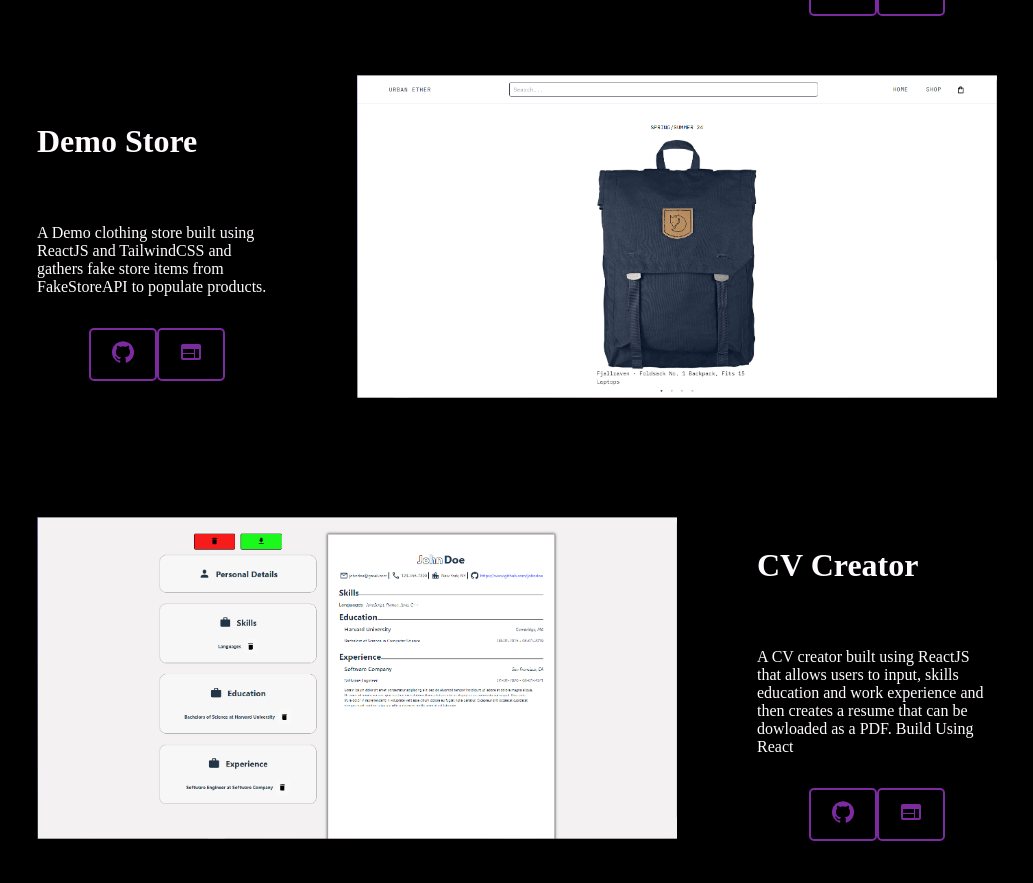
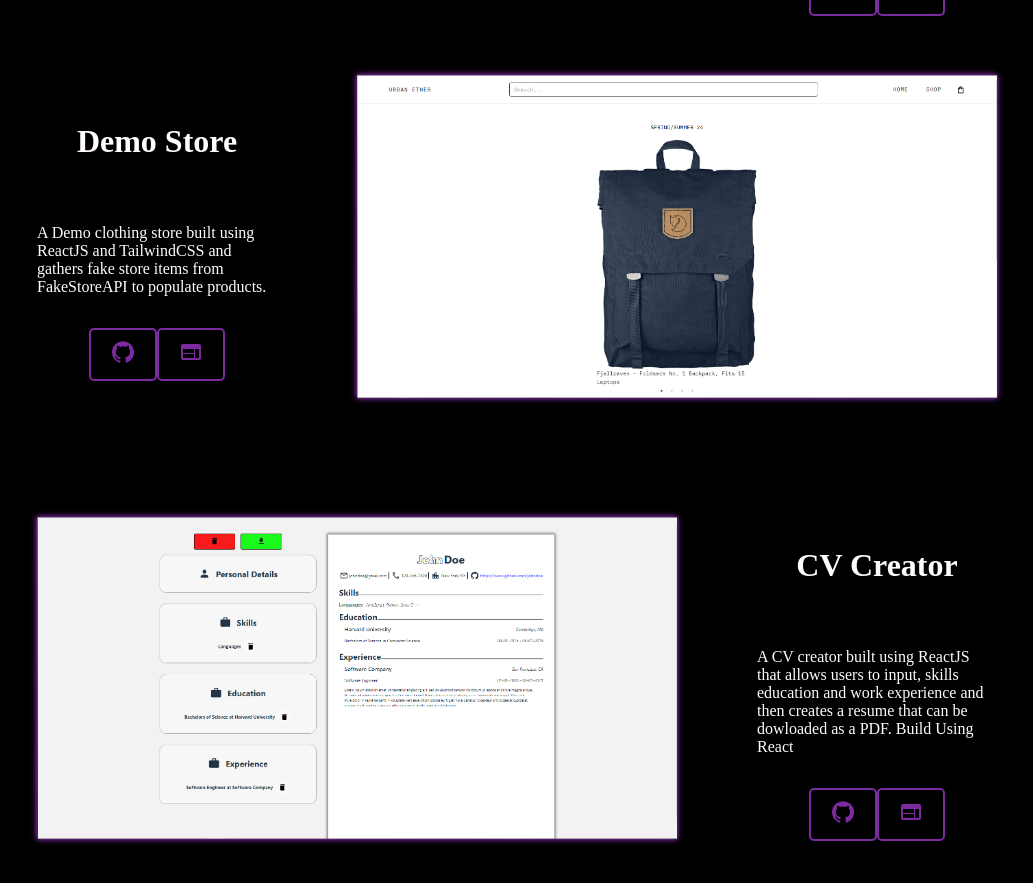
Before and after one commit to KrystianRusin/portfolio-website, a React (Vite) app in the folder client/: page / in a window 1280 px wide. Shown: the part 3364-4247 px from the top of the page, without its empty margins (123-1156 px from the left). Built offline with nearby package versions, Linux system fonts and the light colour scheme.

Commit message:
added border to images in project card

```diff
--- a/client/src/styles/ProjectCard.css
+++ b/client/src/styles/ProjectCard.css
@@ -12,6 +12,8 @@
 
 .project-card h3 {
   font-size: 2rem;
+  align-self: center;
+  justify-self: center;
 }
 
 .project-card-main-content {
@@ -33,6 +35,9 @@
 .project-img {
   width: 40rem;
   height: auto;
+  box-shadow: 0 0 10px 0 #000000;
+  animation: glowing 2s infinite;
+  z-index: 1;
 }
 
 .desc-container {
@@ -70,3 +75,15 @@
     0 0 20px var(--highlight-color), 0 0 25px var(--highlight-color),
     0 0 35px var(--highlight-color);
 }
+
+@keyframes glowing {
+  0% {
+    box-shadow: 0 0 2px var(--highlight-color), 0 0 4px var(--highlight-color);
+  }
+  50% {
+    box-shadow: 0 0 4px var(--highlight-color), 0 0 8px var(--highlight-color);
+  }
+  100% {
+    box-shadow: 0 0 2px var(--highlight-color), 0 0 4px var(--highlight-color);
+  }
+}
```
